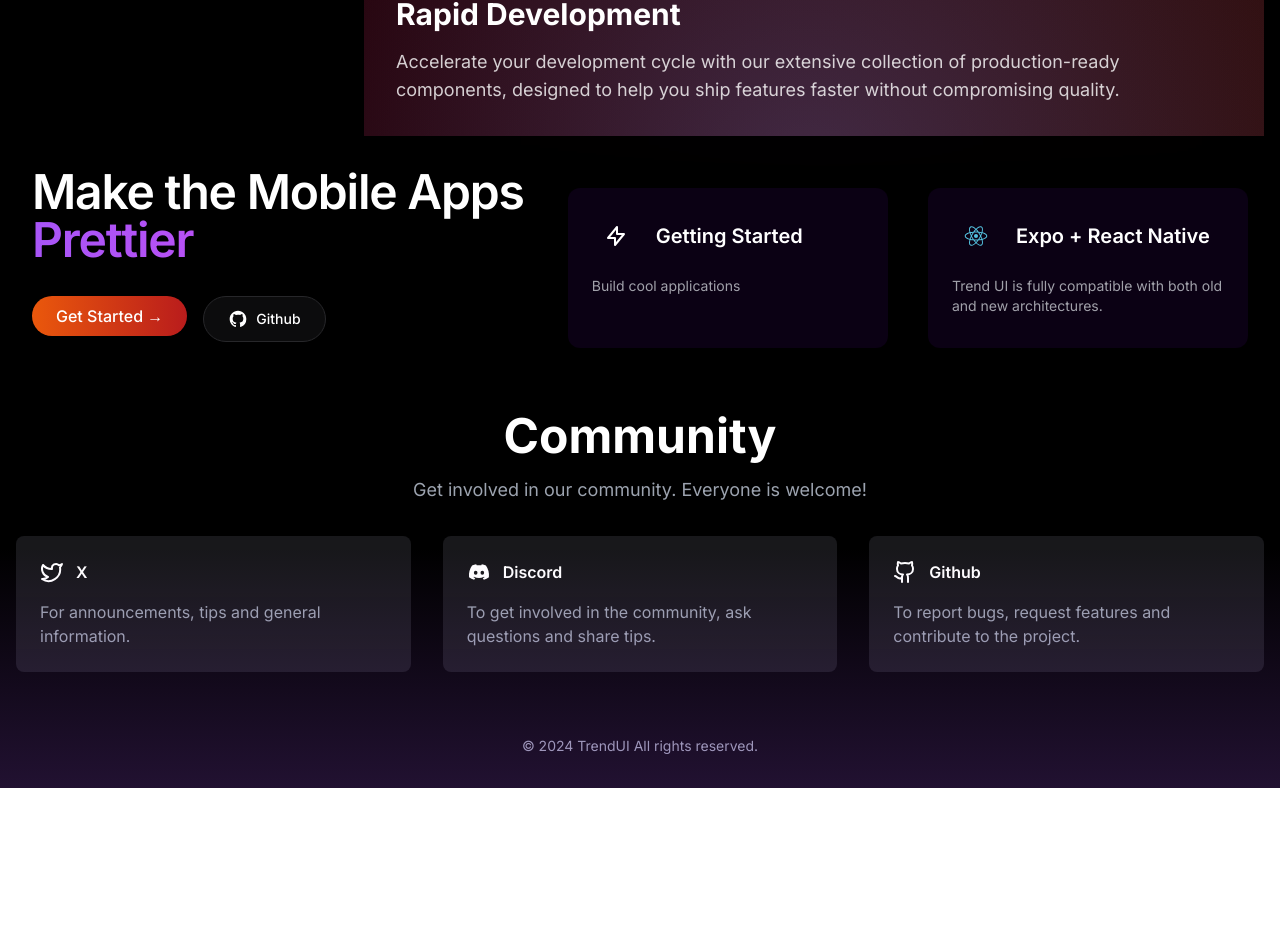
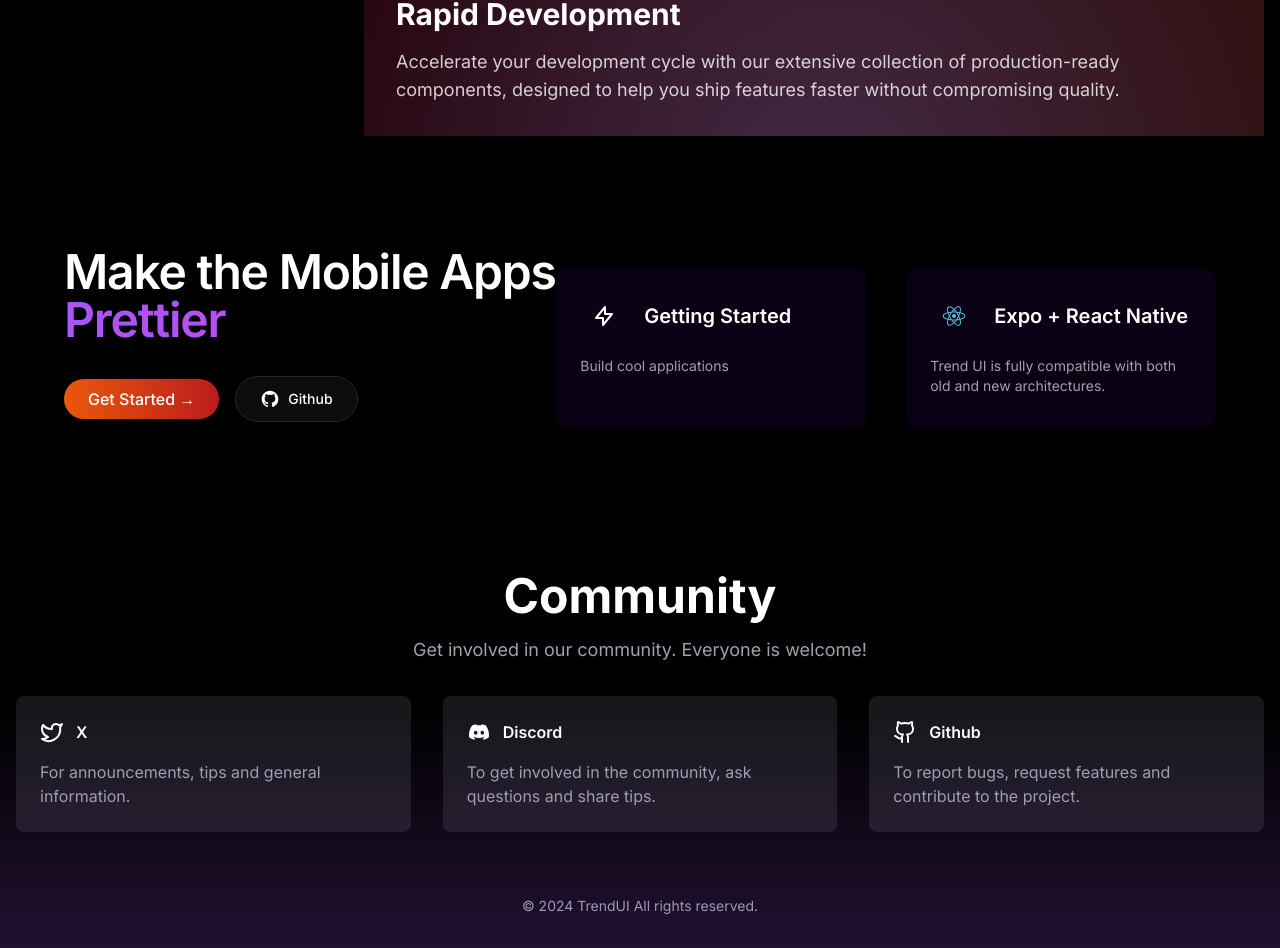
Before and after one commit to shahriarsajeeb/trendui-react-native, a Next.js app: page / in a window 1280 px wide. Shown: the part 2696-3644 px from the top of the page. Before the commit the page ends 3484 px from the top, so only its background shows below. Built offline with nearby package versions, Linux system fonts and the light colour scheme; no server answers.

Commit message:
spacing fix

```diff
--- a/components/header/navbar.tsx
+++ b/components/header/navbar.tsx
@@ -1,8 +1,9 @@
+import Link from "next/link";
+import { usePathname } from "next/navigation";
+import { useEffect } from "react";
+
 import { NavItems } from "@/configs/constans";
 import useRouteChange from "@/hooks/useRoutechange";
-import Link from "next/link";
-import { usePathname } from "next/navigation";
-import React, { useEffect } from "react";
 
 const Navbar = () => {
   const { activeRoute, setActiveRoute } = useRouteChange();
@@ -19,12 +20,12 @@ const Navbar = () => {
   }, [pathName, setActiveRoute]);
 
   return (
-    <div className="hidden md:flex gap-4 items-center text-lg">
+    <div className="hidden items-center gap-4 text-lg md:flex">
       {NavItems.map((i: NavItemsType, index: number) => (
-        <Link href={i.href} key={index} >
+        <Link href={i.href} key={index}>
           <button
             className={`${
-              i.href === activeRoute ? "text-white " : "text-zinc-400"
+              i.href === activeRoute ? "text-white" : "text-zinc-400"
             } hover:text-white`}
           >
             {i.title}
--- a/components/ui/landing-page/bottom-hero.tsx
+++ b/components/ui/landing-page/bottom-hero.tsx
@@ -5,8 +5,8 @@ import ReactIcon from "../../../public/react.svg";
 
 export default function BottomHero() {
   return (
-    <div className="bg-transparent p-8 backdrop-blur-2xl">
-      <div className="mx-auto max-w-7xl">
+    <div className="mt-20 bg-transparent p-8 backdrop-blur-2xl">
+      <div className="container mx-auto">
         <div className="flex flex-col md:flex-row">
           <div className="w-full space-y-3 md:w-1/2 md:space-y-8">
             <h1 className="inline text-[clamp(1rem,10vw,2rem)] font-semibold tracking-tight sm:text-[clamp(1rem,10vw,3rem)] lg:text-5xl">
@@ -16,7 +16,7 @@ export default function BottomHero() {
               </span>
             </h1>
 
-            <div className="flex items-stretch gap-4">
+            <div className="flex items-center gap-4">
               <Link href="/docs/introduction">
                 <button className="rounded-full bg-gradient-to-r from-orange-600 to-red-700 px-6 py-2 font-medium text-white hover:bg-blue-700">
                   Get Started →
--- a/components/ui/landing-page/footer.tsx
+++ b/components/ui/landing-page/footer.tsx
@@ -7,7 +7,7 @@ import DiscordIcon from "../../../public/discord.svg";
 
 export default function Footer() {
   return (
-    <footer className="bg-black py-8 text-white">
+    <footer className="mt-20 bg-black py-8 text-white">
       <div className="container mx-auto space-y-8 px-4">
         <div className="space-y-4 text-center">
           <h2 className="text-3xl font-bold md:text-5xl">Community</h2>
```
